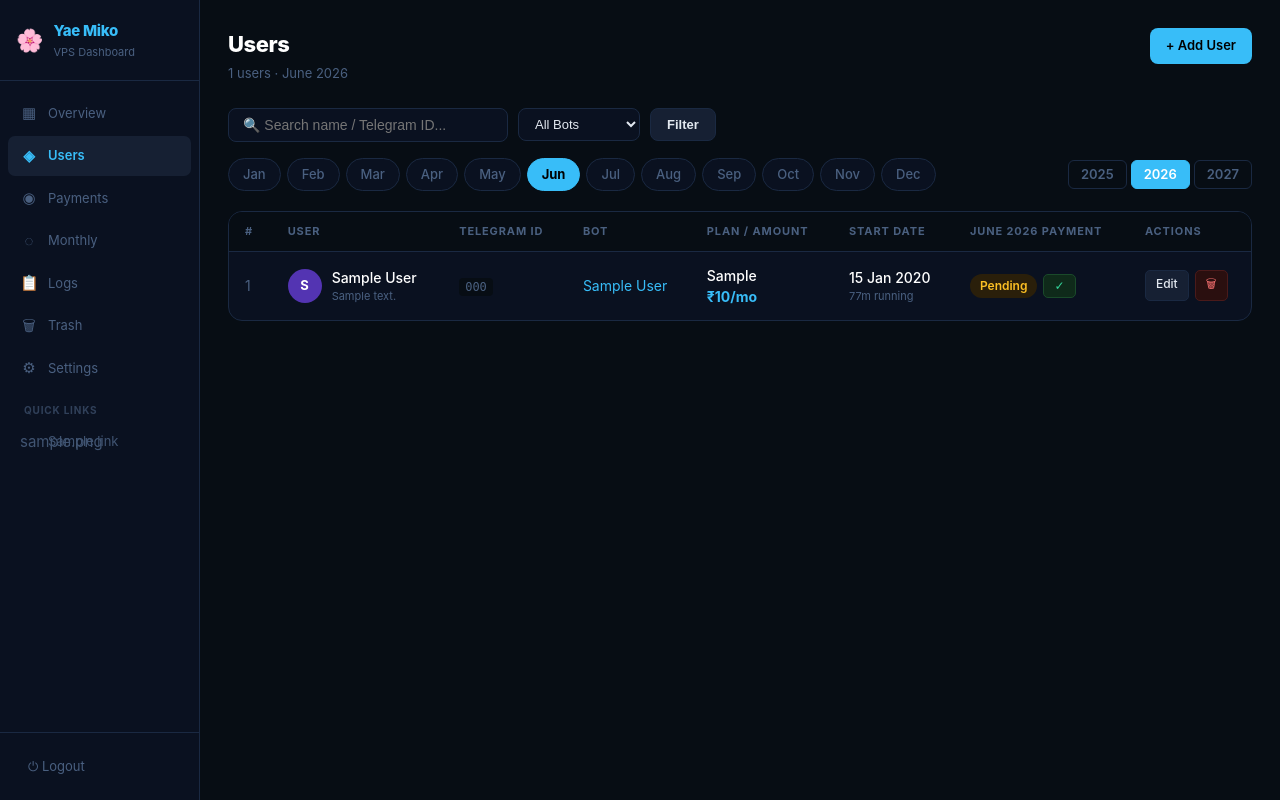
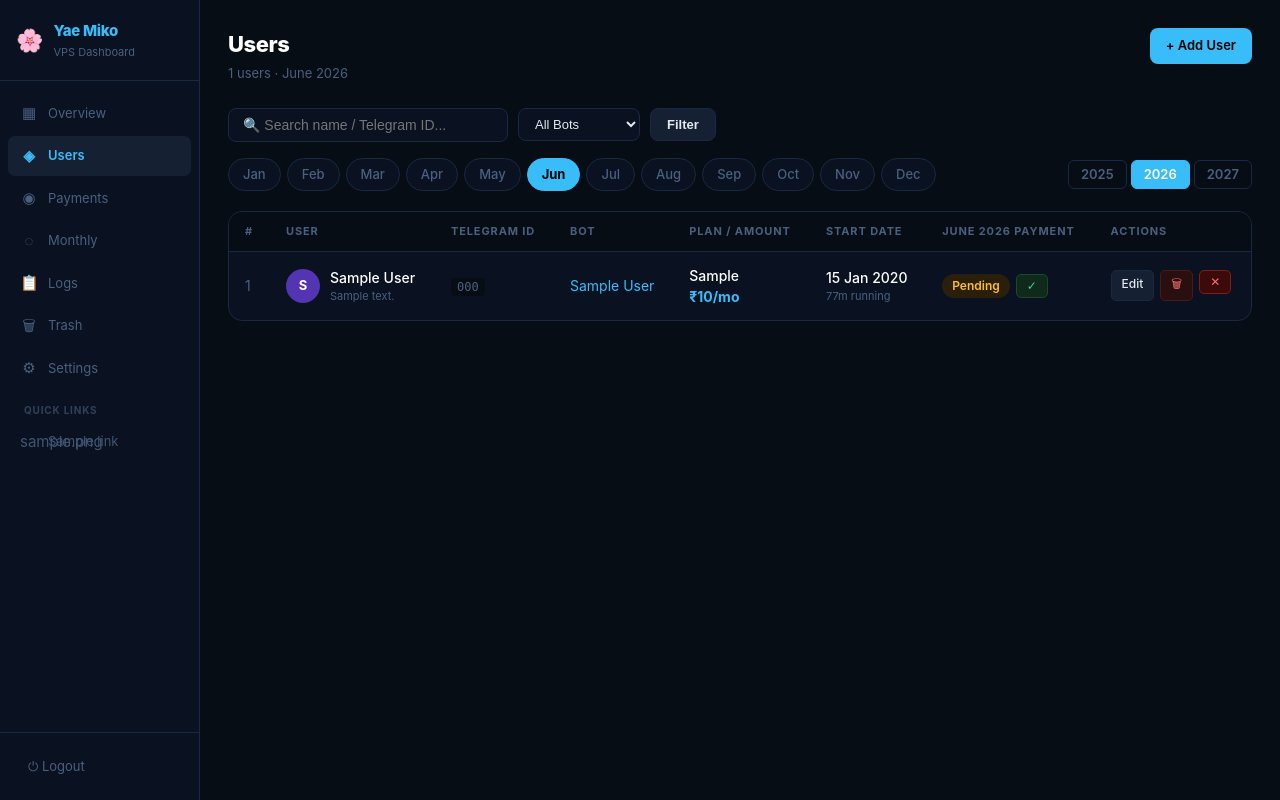
Before and after one commit to MikoxYae/botpanel, a Flask app: page /users in a window 1280 px wide. Run offline with Flask 3, Linux system fonts and the light colour scheme; the visitor is signed in with stand-in values (Sample User, id 1); tables that the repository leaves empty hold one stand-in row (values such as "Sample post").

Commit message:
feat: add permanent delete button from users list

```diff
--- a/templates/users.html
+++ b/templates/users.html
@@ -113,7 +113,11 @@
             <a href="{{ url_for('edit_user', user_id=user.id) }}" class="btn-mini">Edit</a>
             <form method="POST" action="{{ url_for('delete_user', user_id=user.id) }}"
                   onsubmit="return confirm('Move {{ user.name }} to Trash?')">
-              <button type="submit" class="btn-mini btn-mini--red">🗑</button>
+              <button type="submit" class="btn-mini btn-mini--red" title="Move to Trash">🗑</button>
+            </form>
+            <form method="POST" action="{{ url_for('purge_user', user_id=user.id) }}"
+                  onsubmit="return confirm('PERMANENTLY delete {{ user.name }}? This CANNOT be undone!')">
+              <button type="submit" class="btn-mini btn-mini--red" title="Delete Forever" style="background:#3d0a0a;border-color:#7f1d1d">✕</button>
             </form>
           </div>
         </td>
```
